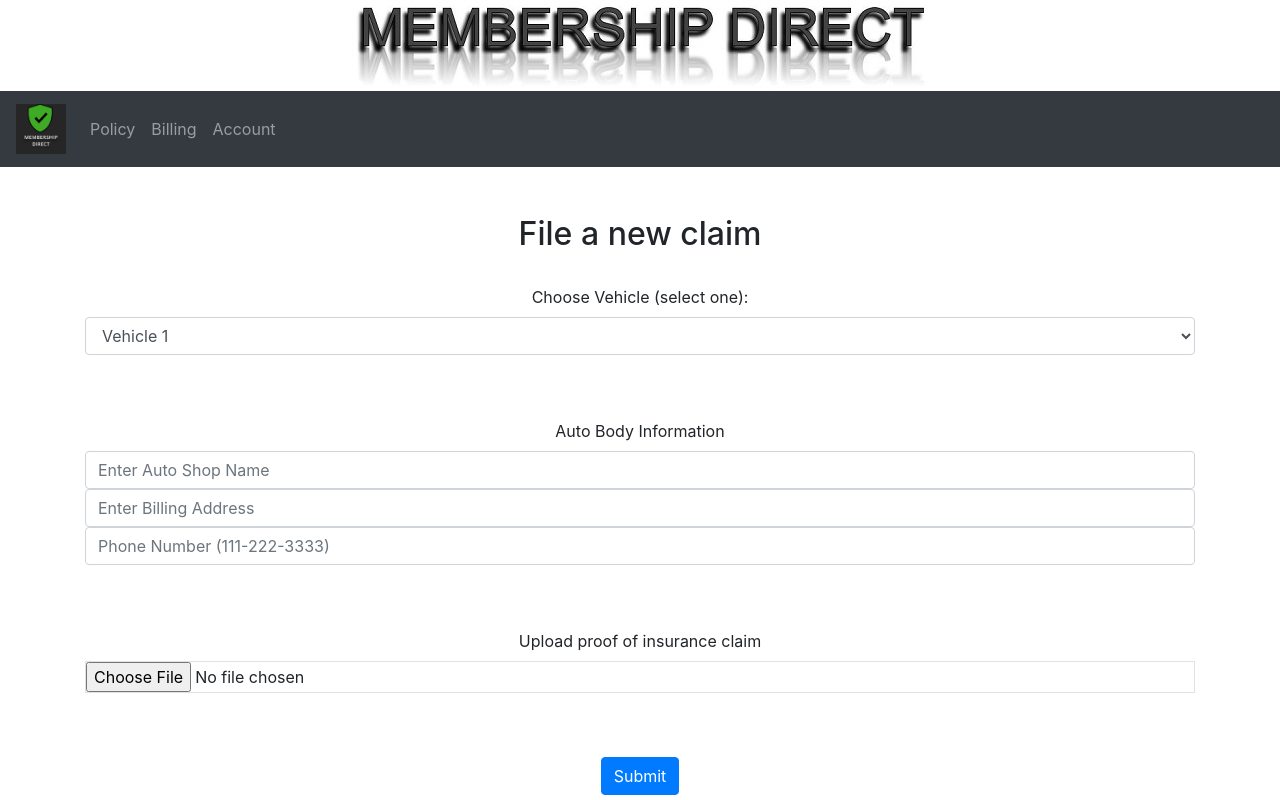
After one commit to newman15/Membership-Direct, a PHP site: page /claims-submit.html in a window 1280 px wide. The commit adds this page. Run offline with PHP 8.4, Linux system fonts and the light colour scheme.

```diff
--- /dev/null
+++ b/claims-submit.html
@@ -0,0 +1,91 @@
+<!DOCTYPE html>
+<html lang="en">
+<head>
+    <title>Portal - Payment</title>
+    <meta charset="utf-8">
+    <meta name="viewport" content="width=device-width, initial-scale=1">
+    <link rel="stylesheet" href="https://maxcdn.bootstrapcdn.com/bootstrap/4.3.1/css/bootstrap.min.css">
+    <script src="https://ajax.googleapis.com/ajax/libs/jquery/3.4.1/jquery.min.js"></script>
+    <script src="https://cdnjs.cloudflare.com/ajax/libs/popper.js/1.14.7/umd/popper.min.js"></script>
+    <script src="https://maxcdn.bootstrapcdn.com/bootstrap/4.3.1/js/bootstrap.min.js"></script>
+
+<style>
+    a.nav-link:hover, a.nav-link:active{
+        font-size: 150%;
+    }
+
+    #claim-form{
+        text-align: center;
+    }
+</style>
+</head>
+
+<body>
+    <!-- Nav Bar -->
+    <center>
+        <img src="img/banner_1.jpg" alt="banner_unavail">
+    </center>
+
+    <nav class="navbar navbar-expand-sm bg-dark navbar-dark sticky-top">
+        <!-- Brand/logo -->
+        <a class="navbar-brand" href="member-portal.html" data-toggle="tooltip" title="Home">
+            <img src="img/mdLogo_dark.jpg" alt="logo" style="width:50px;">
+        </a>
+
+        <!-- Creates Responsive Nav bar that collapses when resized to mobile dimensions -->
+        <button class="navbar-toggler" type="button" data-toggle="collapse" data-target="#collapsibleNavbar">
+            <span class="navbar-toggler-icon"></span>
+        </button>
+        <div class="collapse navbar-collapse" id="collapsibleNavbar">
+            <ul class="navbar-nav" style="list-style-type:none">
+                <li class="nav-item">
+                    <a class="nav-link" href="policy.html">Policy</a>
+                </li>
+                <li class="nav-item">
+                    <a class="nav-link" href="billing.html">Billing</a>
+                </li>
+                <li class="nav-item">
+                    <a class="nav-link" href="account.html">Account</a>
+                </li>
+            </ul>
+        </div>
+    </nav>
+
+    <!-- New Claim Form -->
+    <br /><br />
+    <div class="container" id="claim-form">
+        <h2>File a new claim</h2><br/>
+
+        <form method="POST">
+
+            <!-- Choose Vehicle -->
+            <div class="form-group">
+                <label for="vehicle-choice">Choose Vehicle (select one):</label>
+                <select class="form-control" id="vehicle-choice" name="vehicle-choice">
+                    <option>Vehicle 1</option>
+                    <option>Vehicle 2</option>
+                    <option>Vehicle 3</option>
+                </select>
+            </div><br /><br />
+
+            <!-- Auto Shop Info -->
+            <div class="form-group" id="auto-shop-info">
+                <label for="auto-shop-name">Auto Body Information</label>
+                <input type="text" class="form-control" placeholder="Enter Auto Shop Name" id="auto-shop-name" name="auto-shop-name">
+                <input type="text" class="form-control" placeholder="Enter Billing Address" id="billing-address" name="billing-address">
+                <input type="tel" class="form-control" placeholder="Phone Number (111-222-3333)" pattern="[0-9]{3}-[0-9]{3}-[0-9]{4}" id="business-contact-number" name="business-contact-number">
+            </div><br /><br />
+
+            <!-- Upload Insurance Doc -->
+            <div class="form-group" id="upload-claim">
+                <label for="upload-claim-document">Upload proof of insurance claim</label>
+                <input type="file" class="form-control-file border" id="insurance-claim-doc" name="insurance-claim-doc">
+            </div><br /><br />
+
+            <button type="submit" class="btn btn-primary">Submit</button>
+        </form>
+    </div>
+
+</body>
+
+</html>
```
Also changed, not shown: account.php (+17 -5 lines), contact-submit.php (added, +45 -0 lines), edit-contact.php (+11 -22 lines).
